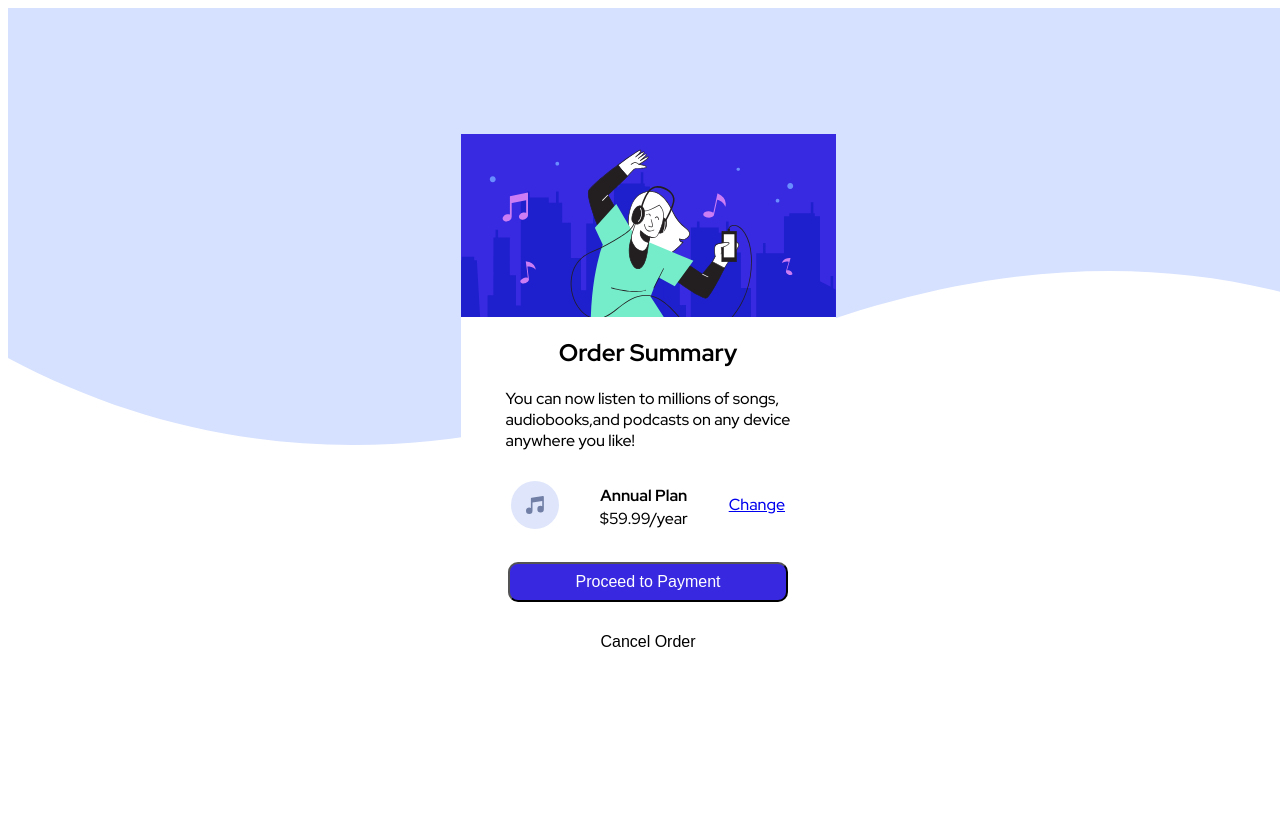
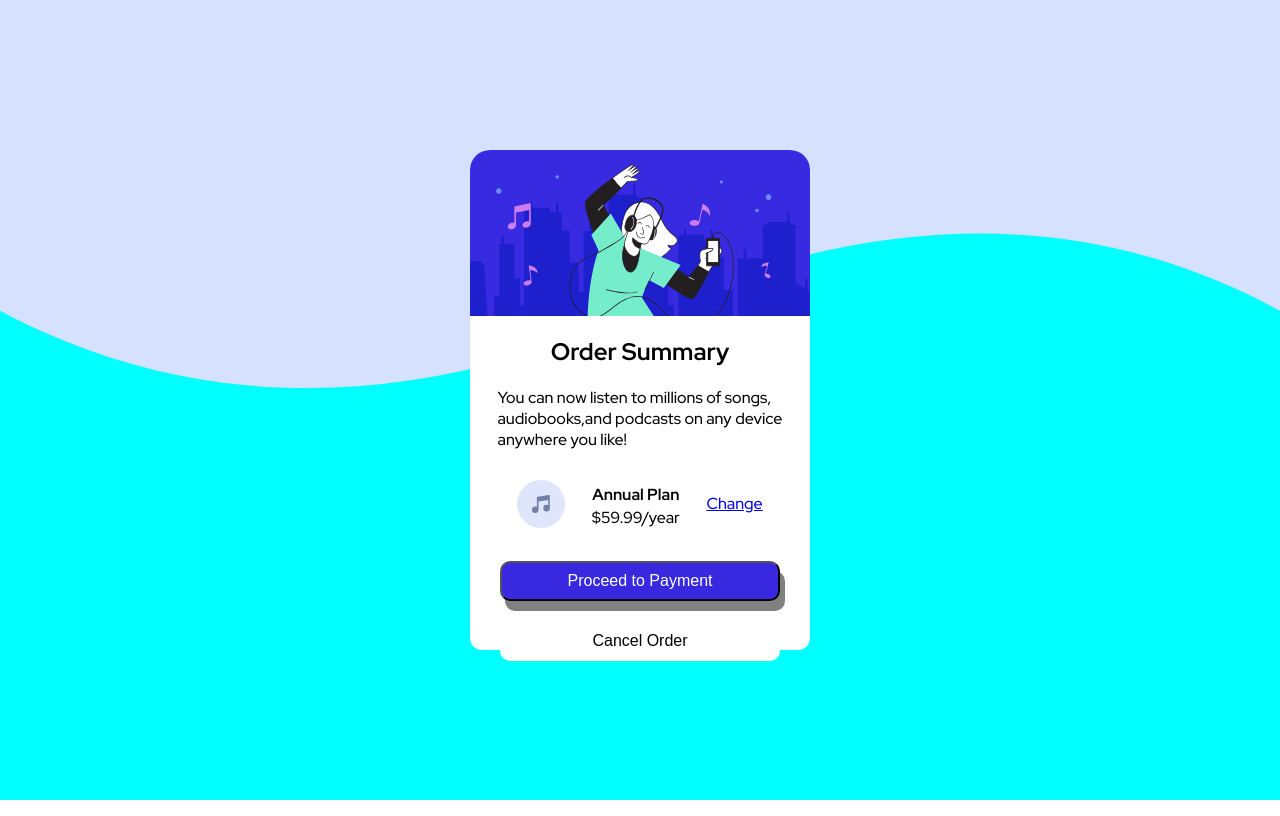
Before and after one commit to edusaga/Order-Summary, a plain HTML site: page Order Summary/index.html in a window 1280 px wide. Drawn offline with Linux system fonts and the light colour scheme.

Commit message:
probando

```diff
--- a/Order Summary/index.html
+++ b/Order Summary/index.html
@@ -10,16 +10,14 @@
 </head>
 <body>
     <main>
-          <div class="container">
+          <div class="principal">
                 <img class="imagen" src="./images/illustration-hero.svg" alt="foto mujer">
-
-            <div class="principal">
                <h2 class="header_order">Order Summary</h2>
                 <p class="parrafo">You can now listen to millions of songs,<br>audiobooks,and podcasts on any device<br>anywhere you like!</p>
-            </div>
 
                  <div class="plan">
                         <img src="images/icon-music.svg" alt="Icono de musica">
+
                    <div class="inner-content">
                         <h4>Annual Plan</h4>
 
@@ -33,6 +31,8 @@
                   <button type="button" class="btn-cancelar">Cancel Order</button>
                </div>
             </div>
+
+
     </main>
 </body>
 </html>
--- a/Order Summary/styles.css
+++ b/Order Summary/styles.css
@@ -15,52 +15,51 @@
   --fw-700: 700;
   --fw-900: 900;
 }
+body{
+  margin:0;
+  padding:0;
+}
 main {
     box-sizing: border-box;
     background-image: url('./images/pattern-background-desktop.svg');
+    background-color: aqua;
     background-repeat:no-repeat;
-    background-size:auto;
-    background: linear-gradient(to bottom right,--dark-blue,cyan);
+    background-size:100%,40%;
+    background-position: ;
     height: 100vh;
     width:100vw;
     display:flex;
     justify-content: center;
     align-items  : center;
-}
-
-
-.container {
-  display: flex ;
-  flex-direction: column;
-  width: 375px;
-  background-color: white;
-  border-radius: 12px;
-
-  font-family: 'Red Hat Display';
-  font-size: var(--fs-16);
-
-
-}
-
-.principal{
-  display: flex;
-  flex-direction: column;
-  align-items: center;
-  align-content: center;
-
-
-
 
 }
 
 
 
-.imagen{
-  background-size:auto;
+.principal{
+  display: flex ;
+  width: 340px;
+  height:500px;
+  flex-direction: column;
+  align-items: center;
+  align-content: center;
+  box-shadow: black ;
+  background-color: white;
+  border-radius: 12px;
+  border-top-left-radius: 20px;
+  border-top-right-radius: 20px;
+  font-family: 'Red Hat Display';
+  font-size: var(--fs-16);
+}
 
 
+
+.imagen{
+  width: 100%;
+  border-top-left-radius: 20px;
+  border-top-right-radius: 20px;
+  height: 100%;
 }
-
 .header-order{
   margin-bottom: 0;
 }
@@ -76,6 +75,7 @@ align-items:center;
 padding: 30px;
 text-align:center;
 height: 15px;
+width: 80%;
 }
 .change:hover{
   background-color: blanchedalmond;
@@ -94,7 +94,6 @@ height: 15px;
   justify-content: center;
   width: 100%;
   margin-top: 20px;
-  flex-grow: ;
 
 }
 
@@ -106,6 +105,7 @@ height: 15px;
   height: 40px;
   border-radius:10px;
   font-size: var(--fs-16) bold;
+  box-shadow:5px 10px grey ;
 
 }
 
@@ -122,3 +122,13 @@ height: 15px;
   border-radius:10px;
   font-size: var(--fs-16) bold;
 }
+
+@media screen and (max-width:376px){
+  .principal{
+    width:300px;
+    height:auto;
+  }
+
+  .imagen{
+    height: 150px;
+}
```
Lines whose indentation alone changed are shown as unchanged.
